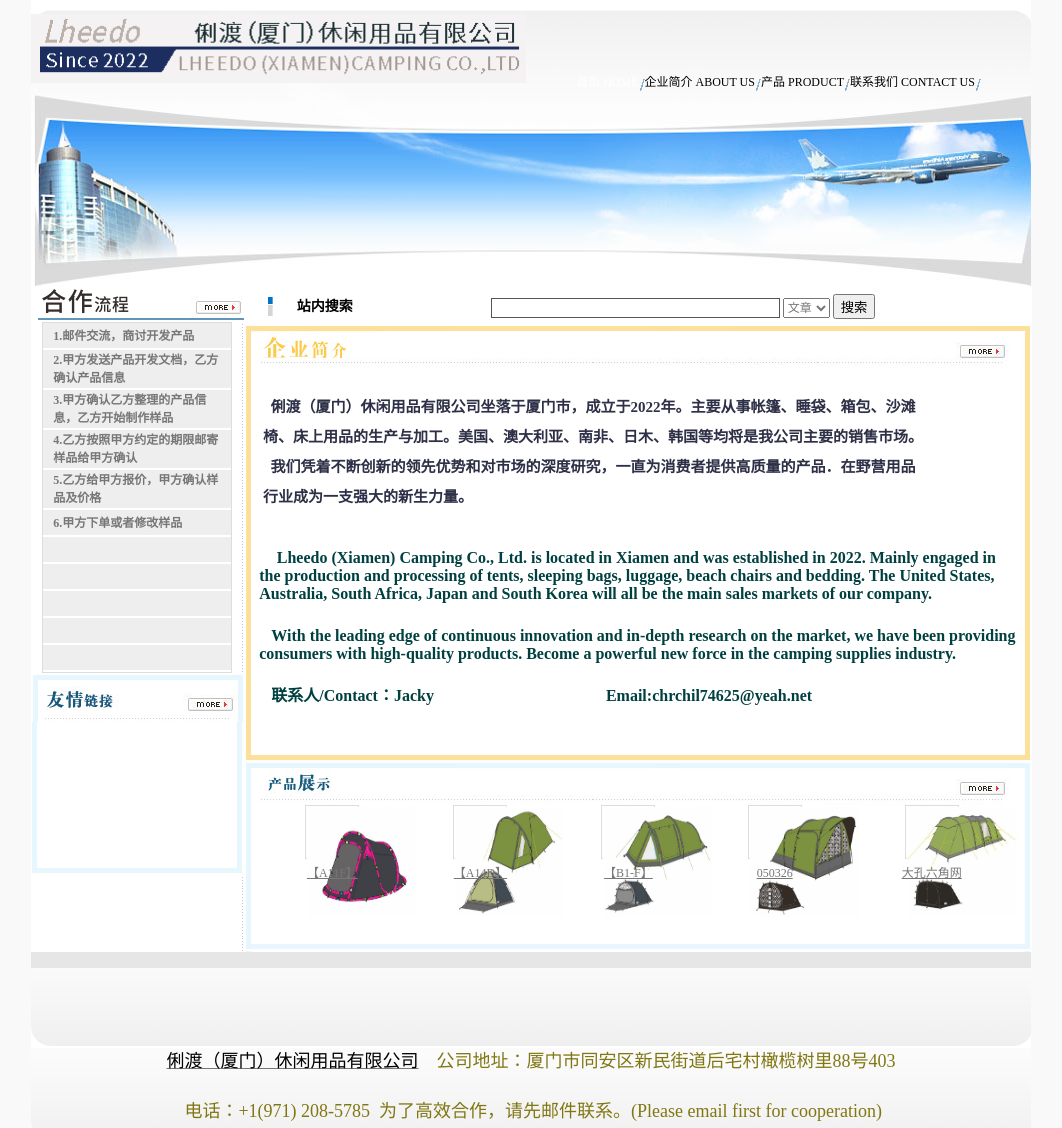
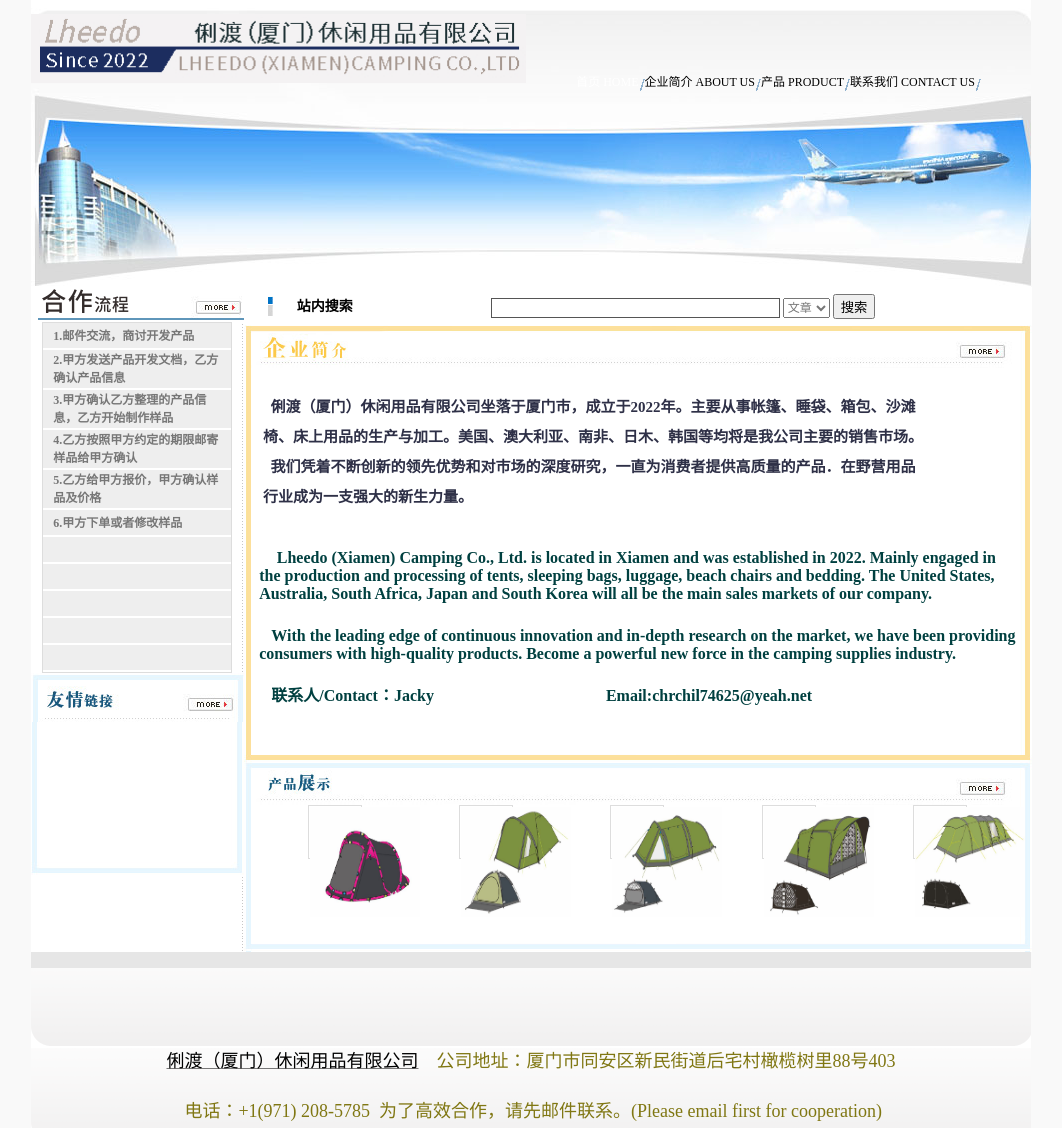
Before and after one commit to Deleeqqq/lheede-wooden-spoon-and-bowl, a plain HTML site: page index.html in a window 1280 px wide. Shown: the whole page, without its empty margins (109-1171 px from the left). Drawn offline with Linux system fonts and the light colour scheme; a script that the page names is missing.

Commit message:
Update index.html

```diff
--- a/index.html
+++ b/index.html
@@ -410,7 +410,7 @@
 
               <div class="piclist"><a href="http://lheedo.netlify.app/cp/html/?59.html" target="_self"><img src="./俐渡（厦门）休闲用品有限公司__files/1340010881.jpg" width="110" height="110" border="0"></a></div>
 
-              <div class="pictitle"><a href="http://lheedo.netlify.app/cp/html/?59.html" class="pictitle" target="_self">【A11F】</a></div>
+              <div class="pictitle"><a href="http://lheedo.netlify.app/cp/html/?59.html" class="pictitle" target="_self"></a></div>
 
         </td>
 
@@ -418,7 +418,7 @@
 
               <div class="piclist"><a href="http://lheedo.netlify.app/cp/html/?263.html" target="_self"><img src="./俐渡（厦门）休闲用品有限公司__files/1340777810.jpg" width="110" height="110" border="0"></a></div>
 
-              <div class="pictitle"><a href="http://lheedo.netlify.app/cp/html/?263.html" class="pictitle" target="_self">【A14D】</a></div>
+              <div class="pictitle"><a href="http://lheedo.netlify.app/cp/html/?263.html" class="pictitle" target="_self"></a></div>
 
         </td>
 
@@ -426,7 +426,7 @@
 
               <div class="piclist"><a href="http://lheedo.netlify.app/cp/html/?269.html" target="_self"><img src="./俐渡（厦门）休闲用品有限公司__files/1340778282.jpg" width="110" height="110" border="0"></a></div>
 
-              <div class="pictitle"><a href="http://lheedo.netlify.app/cp/html/?269.html" class="pictitle" target="_self">【B1-F】</a></div>
+              <div class="pictitle"><a href="http://lheedo.netlify.app/cp/html/?269.html" class="pictitle" target="_self"></a></div>
 
         </td>
 
@@ -434,7 +434,7 @@
 
               <div class="piclist"><a href="http://lheedo.netlify.app/cp/html/?289.html" target="_self"><img src="./俐渡（厦门）休闲用品有限公司__files/1340779529.jpg" width="110" height="110" border="0"></a></div>
 
-              <div class="pictitle"><a href="http://lheedo.netlify.app/cp/html/?289.html" class="pictitle" target="_self">050326</a></div>
+              <div class="pictitle"><a href="http://lheedo.netlify.app/cp/html/?289.html" class="pictitle" target="_self"></a></div>
 
         </td>
 
@@ -442,7 +442,7 @@
 
               <div class="piclist"><a href="http://lheedo.netlify.app/cp/html/?329.html" target="_self"><img src="./俐渡（厦门）休闲用品有限公司__files/1528856353.jpg" width="110" height="110" border="0"></a></div>
 
-              <div class="pictitle"><a href="http://lheedo.netlify.app/cp/html/?329.html" class="pictitle" target="_self">大孔六角网</a></div>
+              <div class="pictitle"><a href="http://lheedo.netlify.app/cp/html/?329.html" class="pictitle" target="_self"></a></div>
 
         </td>
 
```
